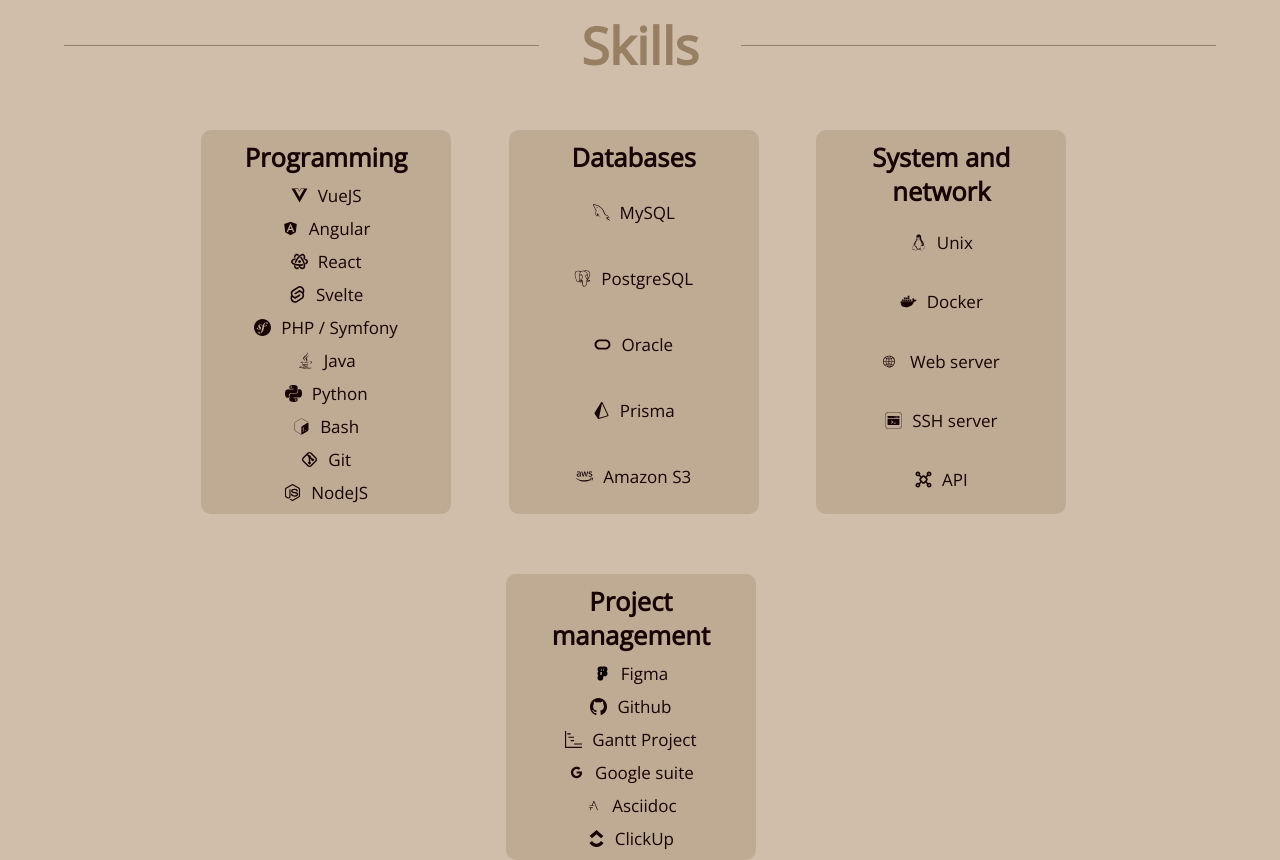
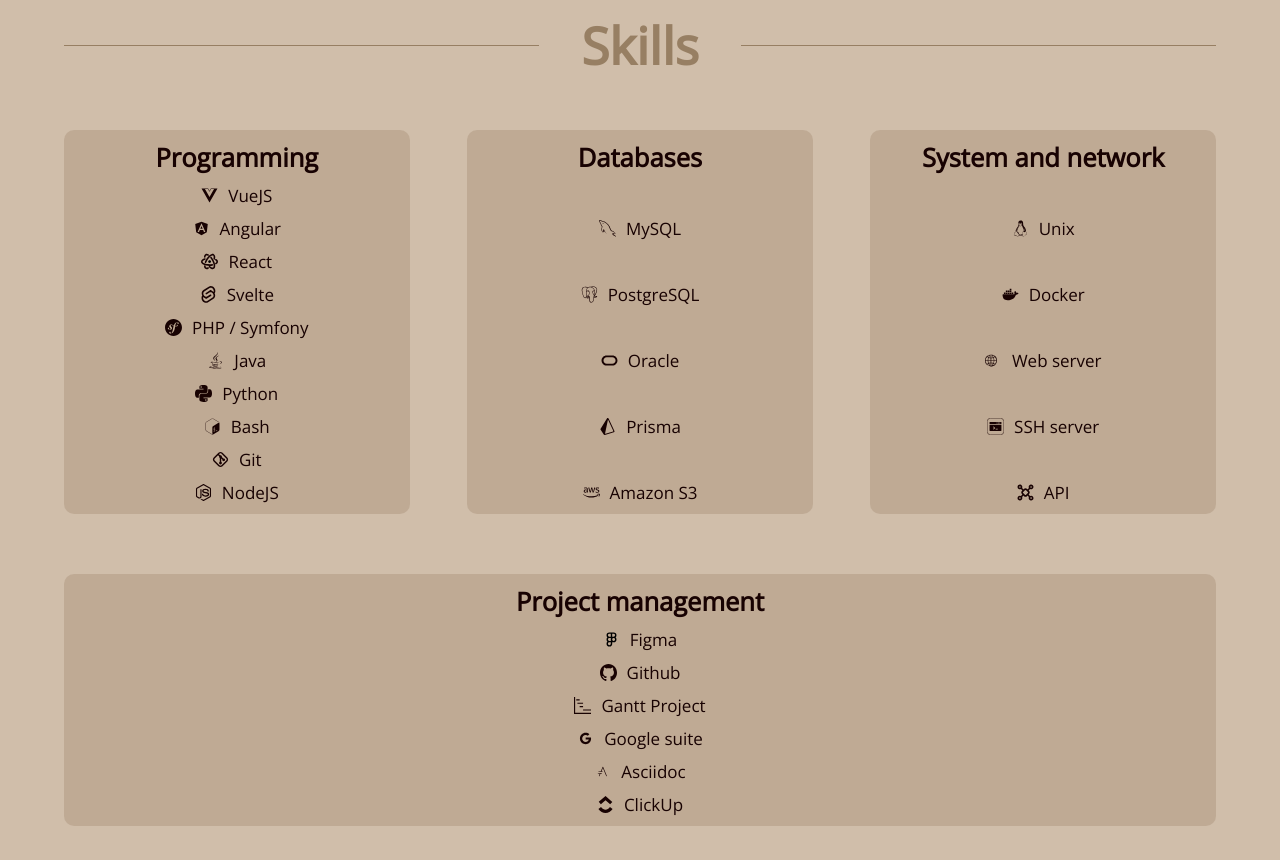
Before and after one commit to Furiza31/portfolio, a React (Vite) app: page / in a window 1280 px wide. Shown: the part 840-1700 px from the top of the page. After the commit the page ends 1666 px from the top, so only its background shows below. Built offline with nearby package versions, Linux system fonts and the light colour scheme.

Commit message:
fix(skills): grow on wrap

```diff
--- a/src/components/Skills.tsx
+++ b/src/components/Skills.tsx
@@ -6,7 +6,6 @@
         <section className="skills">
             <fieldset>
                 <legend>Skills</legend>
-                <Fade direction='up' duration={150}>
                     <div className='skill'>
                         <h1>Programming</h1>
                         <Fade cascade direction='up' duration={75}>
@@ -52,8 +51,6 @@
                             </div>
                         </Fade>
                     </div>
-                </Fade>
-                <Fade direction='up' duration={150}>
                     <div className='skill'>
                         <h1>Databases</h1>
                         <Fade cascade direction='up' duration={150}>
@@ -79,8 +76,6 @@
                             </div>
                         </Fade>
                     </div>
-                </Fade>
-                <Fade direction='up' duration={150}>
                     <div className='skill'>
                         <h1>System and network</h1>
                         <Fade cascade direction='up' duration={150}>
@@ -106,8 +101,6 @@
                             </div>
                         </Fade>
                     </div>
-                </Fade>
-                <Fade direction='up' duration={150}>
                     <div className='skill'>
                         <h1>Project management</h1>
                         <Fade cascade direction='up' duration={150}>
@@ -137,7 +130,6 @@
                             </div>
                         </Fade>
                     </div>
-                </Fade>
             </fieldset>
         </section>
     )
--- a/src/styles/skills.scss
+++ b/src/styles/skills.scss
@@ -38,12 +38,13 @@
             justify-content: space-between;
             align-items: center;
             width: 10%;
+            flex-shrink: 0;
+            flex-grow: 1;
             padding: 10px 10px;
             gap: 10px;
             background-color: $primary-beta;
             min-width: 250px;
             border-radius: 10px;
-            height: 100%;
 
             h1 {
                 font-size: $font-size * 1.5;
@@ -58,7 +59,6 @@
                 justify-content: center;
                 align-items: center;
                 width: 100%;
-                height: 100%;
                 gap: 10px;
 
                 img {
```
Also changed, not shown: public/images/icons/skills/projectManagement/figma.svg.
